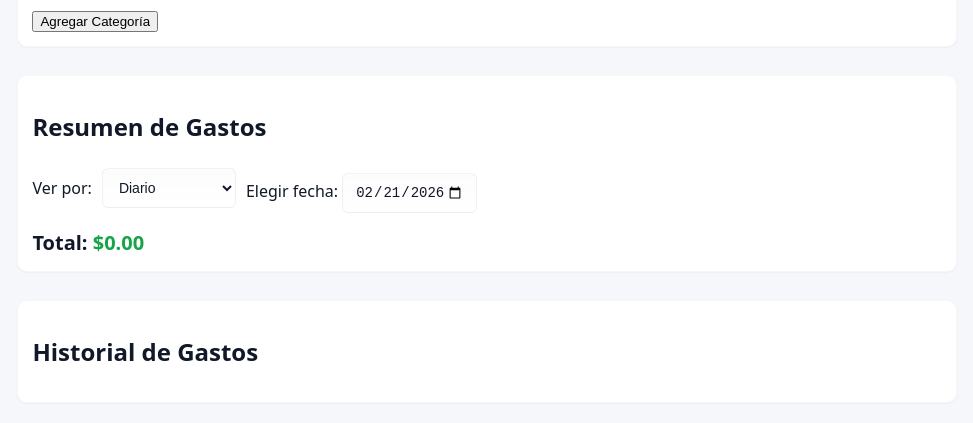
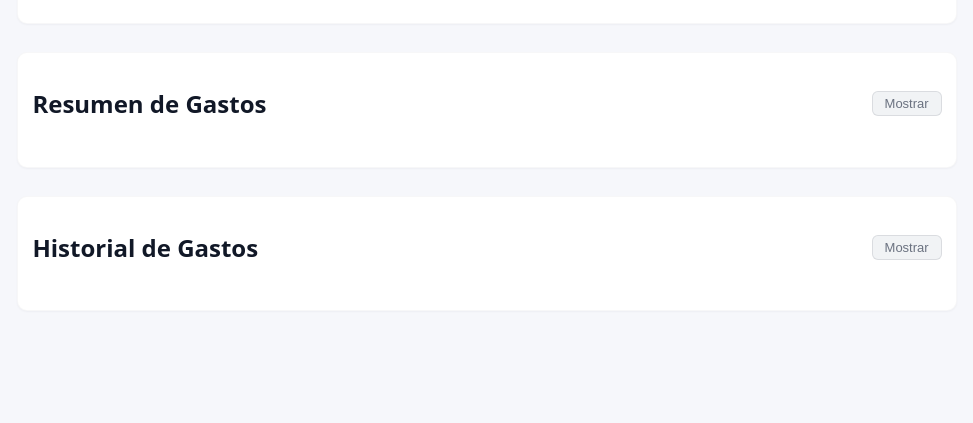
Before and after one commit to ttwofacess/Track, a plain HTML site: page index.html in a window 1280 px wide. Shown: the part 699-1122 px from the top of the page, without its empty margins (153-1126 px from the left). After the commit the page ends 1030 px from the top, so only its background shows below. Drawn offline with Linux system fonts and the light colour scheme.

Commit message:
feat: add .hidden class, toggle buttons, and dynamic visibility logic for sections.

```diff
--- a/index.html
+++ b/index.html
@@ -37,16 +37,25 @@
 
             <!-- Sección para categorías -->
             <section class="categories-section">
+                <div class="section-header">
                     <h2>Categorías</h2>
+                    <button type="button" class="toggle-btn" data-target="categoriesContent">Mostrar</button>
+                </div>
+                <div id="categoriesContent" class="hidden">
                     <div class="category-list" id="categoryList">
                         <!-- Aquí se renderizarán las categorías -->
                     </div>
                     <button id="addCategoryBtn">Agregar Categoría</button>
+                </div>
             </section>
 
             <!-- Resumen de Gastos -->
             <section class="summary-section">
+                <div class="section-header">
                     <h2>Resumen de Gastos</h2>
+                    <button type="button" class="toggle-btn" data-target="summaryContent">Mostrar</button>
+                </div>
+                <div id="summaryContent" class="hidden">
                     <div class="summary-controls">
                         <label for="periodSelect">Ver por:</label>
                         <select id="periodSelect">
@@ -63,12 +72,16 @@
                     <div class="summary-total">
                         <h3>Total: <span id="totalAmount">$0.00</span></h3>
                     </div>
+                </div>
             </section>
 
             <!-- Lista de gastos -->
             <section class="expenses-section">
+                <div class="section-header">
                     <h2>Historial de Gastos</h2>
-                <ul id="expenseList">
+                    <button type="button" class="toggle-btn" data-target="expenseList">Mostrar</button>
+                </div>
+                <ul id="expenseList" class="hidden">
                     <!-- Aquí se renderizarán los gastos -->
                 </ul>
             </section>
--- a/script.js
+++ b/script.js
@@ -408,6 +408,18 @@ function saveExpense() {
 // Event Listeners
 document.getElementById('addCategoryBtn').addEventListener('click', addCategory);
 
+// Funcionalidad de Toggle para secciones
+document.querySelectorAll('.toggle-btn').forEach(btn => {
+    btn.addEventListener('click', function() {
+        const targetId = this.getAttribute('data-target');
+        const target = document.getElementById(targetId);
+        if (target) {
+            target.classList.toggle('hidden');
+            this.textContent = target.classList.contains('hidden') ? 'Mostrar' : 'Ocultar';
+        }
+    });
+});
+
 // Validación y sanitización del input 'amount' en tiempo real
 const amountInput = document.getElementById('amount');
 if (amountInput) {
--- a/styles.css
+++ b/styles.css
@@ -105,8 +105,31 @@ form button:focus{ outline:none; box-shadow:0 0 0 5px rgba(37,99,235,0.12) }
 .expenses-section li .btn-group button:hover{ background:rgba(16,24,40,0.03); border-color:rgba(16,24,40,0.04) }
 
 /* Utilities */
-.muted{ color:var(--subtext) }
+.hidden{ display:none !important }
 .sr-only{ position:absolute; width:1px; height:1px; padding:0; overflow:hidden; clip:rect(0,0,0,0); white-space:nowrap; border:0 }
+
+.section-header{
+  display: flex;
+  justify-content: space-between;
+  align-items: center;
+  margin-bottom: 12px;
+}
+
+.toggle-btn{
+  background: var(--muted);
+  border: 1px solid rgba(16,24,40,0.1);
+  padding: 4px 12px;
+  border-radius: var(--radius-sm);
+  font-size: 13px;
+  cursor: pointer;
+  color: var(--subtext);
+  transition: all 0.1s ease;
+}
+
+.toggle-btn:hover{
+  background: rgba(16,24,40,0.05);
+  color: var(--text);
+}
 
 @media (min-width:720px){
   .main-content{ gap:28px }
```
Lines whose indentation alone changed are shown as unchanged.
